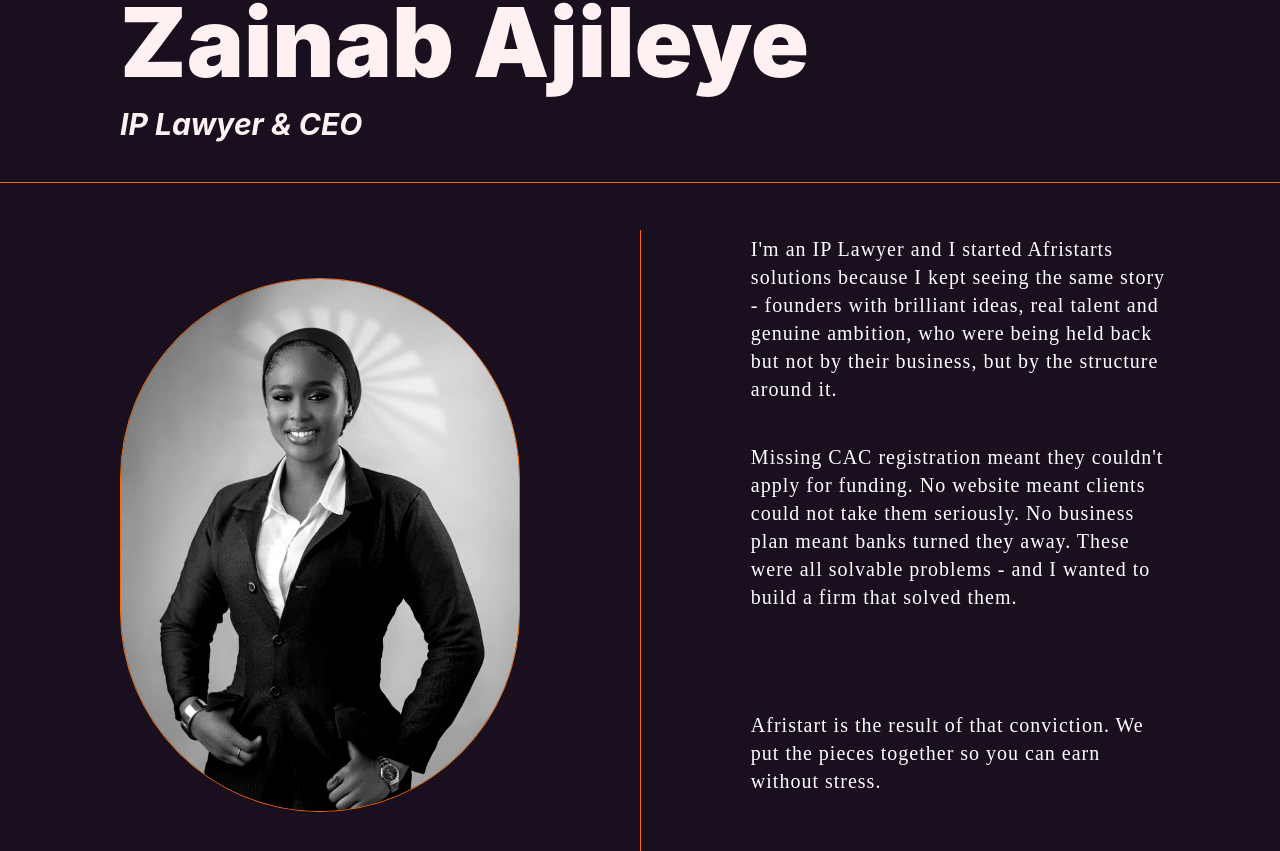
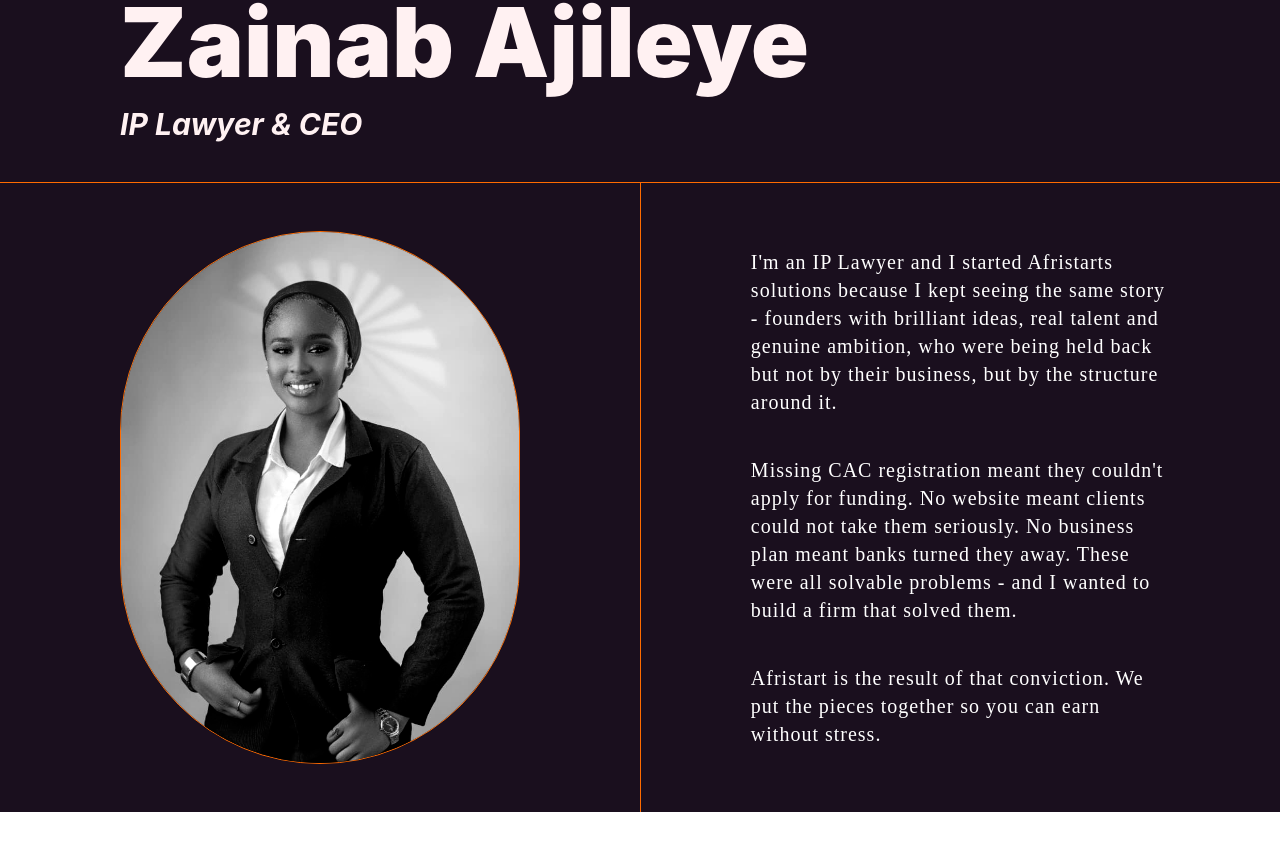
Before and after one commit to Yetty2020/AfriStart, a React (Vite) app: page / in a window 1280 px wide. Shown: the part 1063-1914 px from the top of the page. After the commit the page ends 1875 px from the top, so only its background shows below. Built offline with nearby package versions, Linux system fonts and the light colour scheme.

Commit message:
refactor: Edited the layout of the mobile responsiveness

```diff
--- a/src/section/Founder.tsx
+++ b/src/section/Founder.tsx
@@ -5,7 +5,7 @@
     <section  data-cursor
   data-cursor-bg="#FFF1F2"
   data-cursor-scale="6"
-  data-cursor-text="The Founder" className="text-white  flex flex-col gap-8 w-full border-t border-[#FF6B00] pt-10" >
+  data-cursor-text="The Founder" className="text-white  flex flex-col gap-8 lg:gap-0 w-full border-t border-[#FF6B00] pt-10" >
       <div className="flex flex-col gap-4 border-b border-[#FF6B00] w-full pb-10 px-5 lg:px-30 md:px-15">
         <p className="  text-[#FFF1F2]  text-sm tracking-widest font-Inter font-bold">The Founder</p>
         <h1 className="text-[#FFF1F2] font-black text-5xl md:text-7xl lg:text-8xl">Zainab Ajileye</h1>
@@ -15,7 +15,7 @@
       {/* <div className="lg:w-[40%] aspect-3/4 overflow-hidden rounded-full border-r border-[#FF6B00] bg-zinc-900/40 backdrop-blur-sm  ">
         <img src={zee} alt="founder-image" className="w-full h-full object-cover grayscale contrast-115 hover:grayscale-0 transition-all duration-700 ease-out "/>
       </div> */}
-      <div className="relative flex justify-center items-center lg:px-30   p-10 lg:p-12 lg:border-r border-[#FF6B00] min-h-100">
+      <div className="relative flex justify-center items-center lg:px-30 p-10 lg:p-12 lg:border-r border-[#FF6B00] min-h-100">
           {/* Your Profile Picture Wrapper */}
           <div className="w-100 aspect-3/4 overflow-hidden rounded-full border border-[#FF6B00] bg-zinc-900/40 backdrop-blur-sm">
             <img
@@ -41,7 +41,7 @@
  <p className="ml-14 lg:ml-0 px-7 md:ml-20 md:px-15 lg:px-0 text-left">Missing CAC registration meant they couldn't apply for funding. No website meant clients could not take them seriously. No business plan meant banks turned they away. These were all solvable problems - and I wanted to build a firm that solved them.</p>
              </div>
              <div className="relative">
-               <p className="mr-14 lg:mr-0 md:mr-20 md:p-15 p-7 lg:px-0 text-left">Afristart is the result of that conviction. We put the pieces together so you can earn without stress.</p>
+               <p className="mr-14 lg:mr-0 md:mr-20 md:p-15 p-7 lg:px-0 lg:p-0 text-left">Afristart is the result of that conviction. We put the pieces together so you can earn without stress.</p>
               <svg viewBox="0 0 24 24" fill="none" stroke="currentColor" strokeWidth="1" className="w-23 h-23 md:h-30 md:w-30 lg:hidden text-[#FF6B00] absolute  -right-5 bottom-0">
   {/* Outer Hexagon Boundary */}
   <path d="M12 2L21 7V17L12 22L3 17V7L12 2Z" strokeLinecap="round" strokeLinejoin="round" />
--- a/src/section/Hero.tsx
+++ b/src/section/Hero.tsx
@@ -4,12 +4,12 @@
   return (
 
 
-    <div className="min-h-screen md:h-screen flex flex-col items-center justify-center bg-[#1A0F1E] gap-6 font-Playfair lg:px-30 lg:mb-10" >
+    <div className="h-screen md:h-screen flex flex-col items-center justify-center bg-[#1A0F1E] gap-6 font-Playfair lg:px-30 lg:mb-10" >
         <span data-cursor
         data-cursor-bg="#CCFF00"
         data-cursor-scale="6" className="flex-start  text-[#FFF1F2]  text-sm tracking-widest font-Inter font-extra-bold">Our Story</span>
-        <h1 data-cursor data-cursor-scale="3" data-cursor-bg="#FFFF" className="text-[#FFF1F2] font-black text-5xl lg:text-9xl">Built by women.</h1>
-        <h1 data-cursor data-cursor-scale="2" data-cursor-bg="#FFFF" className="text-[#FFF1F2] font-black text-4xl lg:text-7xl italic">Built for founders.</h1>
+        <h1 data-cursor data-cursor-scale="3" data-cursor-bg="#FFFF" className="text-[#FFF1F2] font-black text-5xl md:text-7xl lg:text-9xl">Built by women.</h1>
+        <h1 data-cursor data-cursor-scale="2" data-cursor-bg="#FFFF" className="text-[#FFF1F2] font-black text-4xl md:text-5xl lg:text-7xl italic">Built for founders.</h1>
         <span className=" text-6xl lg:text-7xl text-[#FF6B00] my-9"><IoDiamondOutline/></span>
         <p className="md:max-w-4xl text-[#FFF1F2]  text-xl md:text-2xl text-center tracking-widest ">
             We started Afristart Soluitons because we saw too many brilliant Nigerian entrepreneurs lose opportunities that they deserved - not because of bad business but because of bad structure.
```
